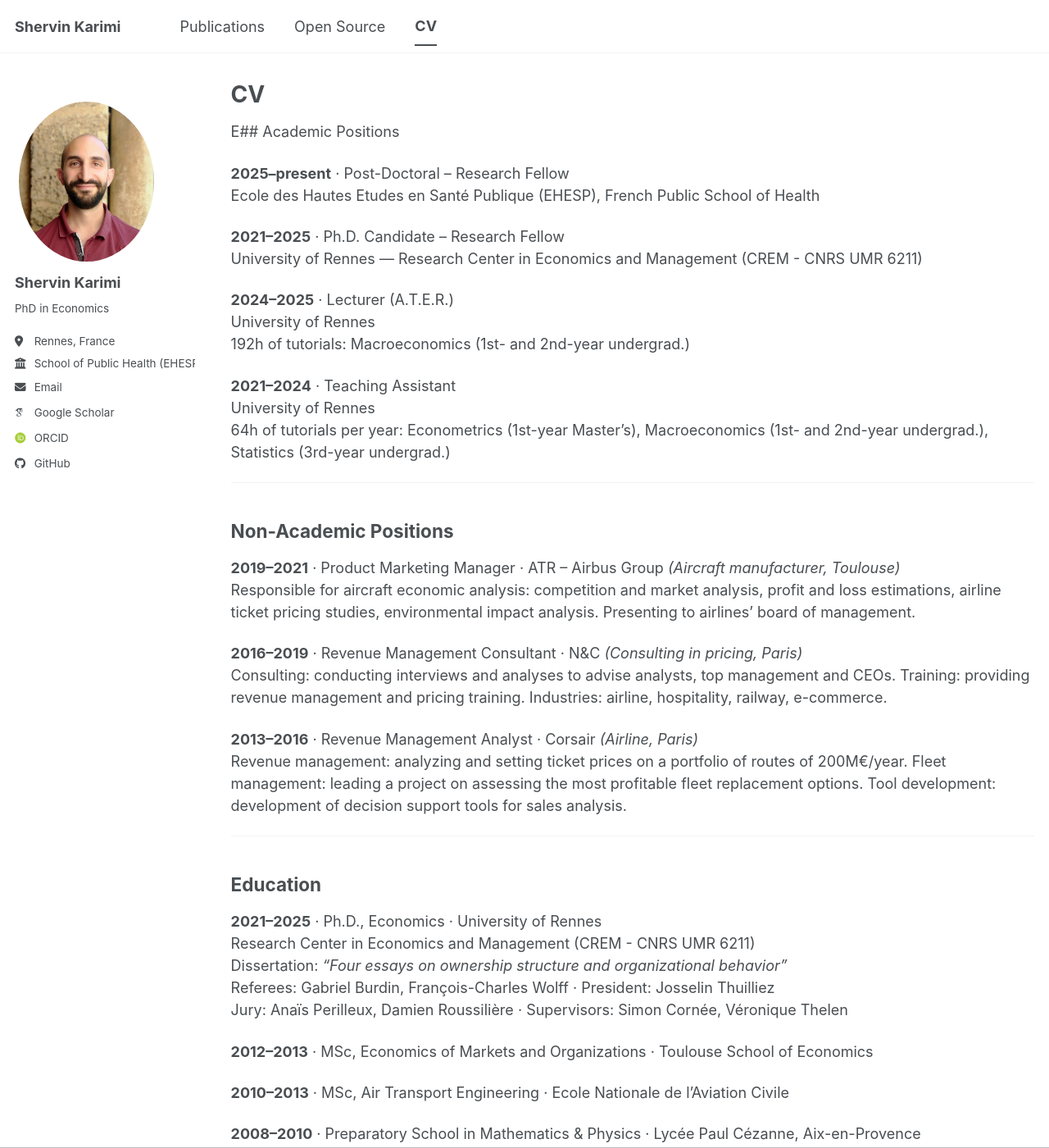
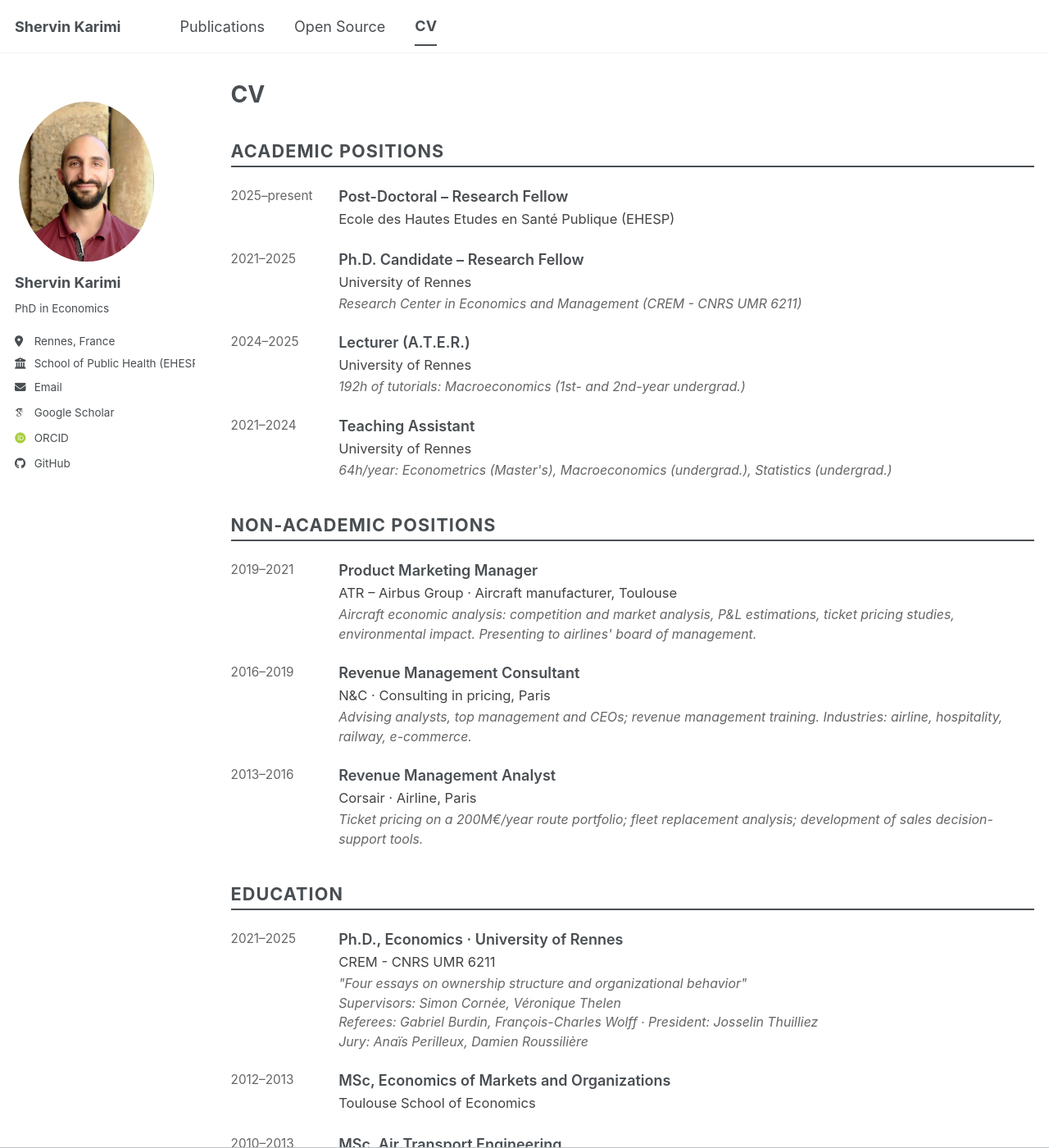
Before and after one commit to shervinkarimi/website, a Jekyll site: the page built from _pages/cv.md, in a window 1280 px wide and 1400 px high. Shown: the whole window at 82% size. Built offline with Jekyll 4.4.1, drawn with Linux system fonts in a browser that asks for light colours; some web fonts are replaced; a script bundle is joined from its source files by our own code; library files that are not in the unit come from our copies; some of the changed text lies outside the part shown.

Commit message:
Update cv.md

```diff
--- a/_pages/cv.md
+++ b/_pages/cv.md
@@ -9,47 +9,156 @@ redirect_from:
 
 {% include base_path %}
 
-E## Academic Positions
+<style>
+.cv-section h2 {
+  border-bottom: 2px solid #494e52;
+  padding-bottom: 4px;
+  margin-top: 2em;
+  margin-bottom: 1em;
+  font-size: 1.2em;
+  text-transform: uppercase;
+  letter-spacing: 0.05em;
+}
 
-**2025–present** · Post-Doctoral – Research Fellow
-Ecole des Hautes Etudes en Santé Publique (EHESP), French Public School of Health
+.cv-entry {
+  display: grid;
+  grid-template-columns: 110px 1fr;
+  gap: 0 1.2em;
+  margin-bottom: 1.2em;
+  align-items: start;
+}
 
-**2021–2025** · Ph.D. Candidate – Research Fellow
-University of Rennes — Research Center in Economics and Management (CREM - CNRS UMR 6211)
+.cv-year {
+  font-size: 0.85em;
+  color: #666;
+  padding-top: 2px;
+  white-space: nowrap;
+}
 
-**2024–2025** · Lecturer (A.T.E.R.)
-University of Rennes
-192h of tutorials: Macroeconomics (1st- and 2nd-year undergrad.)
+.cv-title {
+  font-weight: 600;
+  margin-bottom: 2px;
+}
 
-**2021–2024** · Teaching Assistant
-University of Rennes
-64h of tutorials per year: Econometrics (1st-year Master's), Macroeconomics (1st- and 2nd-year undergrad.), Statistics (3rd-year undergrad.)
+.cv-institution {
+  font-size: 0.92em;
+  color: #444;
+  margin-bottom: 2px;
+}
 
----
+.cv-detail {
+  font-size: 0.88em;
+  color: #666;
+  font-style: italic;
+}
+</style>
 
-## Non-Academic Positions
+<div class="cv-section">
 
-**2019–2021** · Product Marketing Manager · ATR – Airbus Group *(Aircraft manufacturer, Toulouse)*
-Responsible for aircraft economic analysis: competition and market analysis, profit and loss estimations, airline ticket pricing studies, environmental impact analysis. Presenting to airlines' board of management.
+<h2>Academic Positions</h2>
 
-**2016–2019** · Revenue Management Consultant · N&C *(Consulting in pricing, Paris)*
-Consulting: conducting interviews and analyses to advise analysts, top management and CEOs. Training: providing revenue management and pricing training. Industries: airline, hospitality, railway, e-commerce.
+<div class="cv-entry">
+  <span class="cv-year">2025–present</span>
+  <div>
+    <div class="cv-title">Post-Doctoral – Research Fellow</div>
+    <div class="cv-institution">Ecole des Hautes Etudes en Santé Publique (EHESP)</div>
+  </div>
+</div>
 
-**2013–2016** · Revenue Management Analyst · Corsair *(Airline, Paris)*
-Revenue management: analyzing and setting ticket prices on a portfolio of routes of 200M€/year. Fleet management: leading a project on assessing the most profitable fleet replacement options. Tool development: development of decision support tools for sales analysis.
+<div class="cv-entry">
+  <span class="cv-year">2021–2025</span>
+  <div>
+    <div class="cv-title">Ph.D. Candidate – Research Fellow</div>
+    <div class="cv-institution">University of Rennes</div>
+    <div class="cv-detail">Research Center in Economics and Management (CREM - CNRS UMR 6211)</div>
+  </div>
+</div>
 
----
+<div class="cv-entry">
+  <span class="cv-year">2024–2025</span>
+  <div>
+    <div class="cv-title">Lecturer (A.T.E.R.)</div>
+    <div class="cv-institution">University of Rennes</div>
+    <div class="cv-detail">192h of tutorials: Macroeconomics (1st- and 2nd-year undergrad.)</div>
+  </div>
+</div>
 
-## Education
+<div class="cv-entry">
+  <span class="cv-year">2021–2024</span>
+  <div>
+    <div class="cv-title">Teaching Assistant</div>
+    <div class="cv-institution">University of Rennes</div>
+    <div class="cv-detail">64h/year: Econometrics (Master's), Macroeconomics (undergrad.), Statistics (undergrad.)</div>
+  </div>
+</div>
 
-**2021–2025** · Ph.D., Economics · University of Rennes
-Research Center in Economics and Management (CREM - CNRS UMR 6211)
-Dissertation: *"Four essays on ownership structure and organizational behavior"*
-Referees: Gabriel Burdin, François-Charles Wolff · President: Josselin Thuilliez
-Jury: Anaïs Perilleux, Damien Roussilière · Supervisors: Simon Cornée, Véronique Thelen
+<h2>Non-Academic Positions</h2>
 
-**2012–2013** · MSc, Economics of Markets and Organizations · Toulouse School of Economics
+<div class="cv-entry">
+  <span class="cv-year">2019–2021</span>
+  <div>
+    <div class="cv-title">Product Marketing Manager</div>
+    <div class="cv-institution">ATR – Airbus Group <span style="font-weight:400">· Aircraft manufacturer, Toulouse</span></div>
+    <div class="cv-detail">Aircraft economic analysis: competition and market analysis, P&L estimations, ticket pricing studies, environmental impact. Presenting to airlines' board of management.</div>
+  </div>
+</div>
 
-**2010–2013** · MSc, Air Transport Engineering · Ecole Nationale de l'Aviation Civile
+<div class="cv-entry">
+  <span class="cv-year">2016–2019</span>
+  <div>
+    <div class="cv-title">Revenue Management Consultant</div>
+    <div class="cv-institution">N&C <span style="font-weight:400">· Consulting in pricing, Paris</span></div>
+    <div class="cv-detail">Advising analysts, top management and CEOs; revenue management training. Industries: airline, hospitality, railway, e-commerce.</div>
+  </div>
+</div>
 
-**2008–2010** · Preparatory School in Mathematics & Physics · Lycée Paul Cézanne, Aix-en-Provence
+<div class="cv-entry">
+  <span class="cv-year">2013–2016</span>
+  <div>
+    <div class="cv-title">Revenue Management Analyst</div>
+    <div class="cv-institution">Corsair <span style="font-weight:400">· Airline, Paris</span></div>
+    <div class="cv-detail">Ticket pricing on a 200M€/year route portfolio; fleet replacement analysis; development of sales decision-support tools.</div>
+  </div>
+</div>
+
+<h2>Education</h2>
+
+<div class="cv-entry">
+  <span class="cv-year">2021–2025</span>
+  <div>
+    <div class="cv-title">Ph.D., Economics · University of Rennes</div>
+    <div class="cv-institution">CREM - CNRS UMR 6211</div>
+    <div class="cv-detail">
+      <em>"Four essays on ownership structure and organizational behavior"</em><br>
+      Supervisors: Simon Cornée, Véronique Thelen<br>
+      Referees: Gabriel Burdin, François-Charles Wolff · President: Josselin Thuilliez<br>
+      Jury: Anaïs Perilleux, Damien Roussilière
+    </div>
+  </div>
+</div>
+
+<div class="cv-entry">
+  <span class="cv-year">2012–2013</span>
+  <div>
+    <div class="cv-title">MSc, Economics of Markets and Organizations</div>
+    <div class="cv-institution">Toulouse School of Economics</div>
+  </div>
+</div>
+
+<div class="cv-entry">
+  <span class="cv-year">2010–2013</span>
+  <div>
+    <div class="cv-title">MSc, Air Transport Engineering</div>
+    <div class="cv-institution">Ecole Nationale de l'Aviation Civile, Toulouse</div>
+  </div>
+</div>
+
+<div class="cv-entry">
+  <span class="cv-year">2008–2010</span>
+  <div>
+    <div class="cv-title">Preparatory School · Mathematics & Physics</div>
+    <div class="cv-institution">Lycée Paul Cézanne, Aix-en-Provence</div>
+  </div>
+</div>
+
+</div>
```
